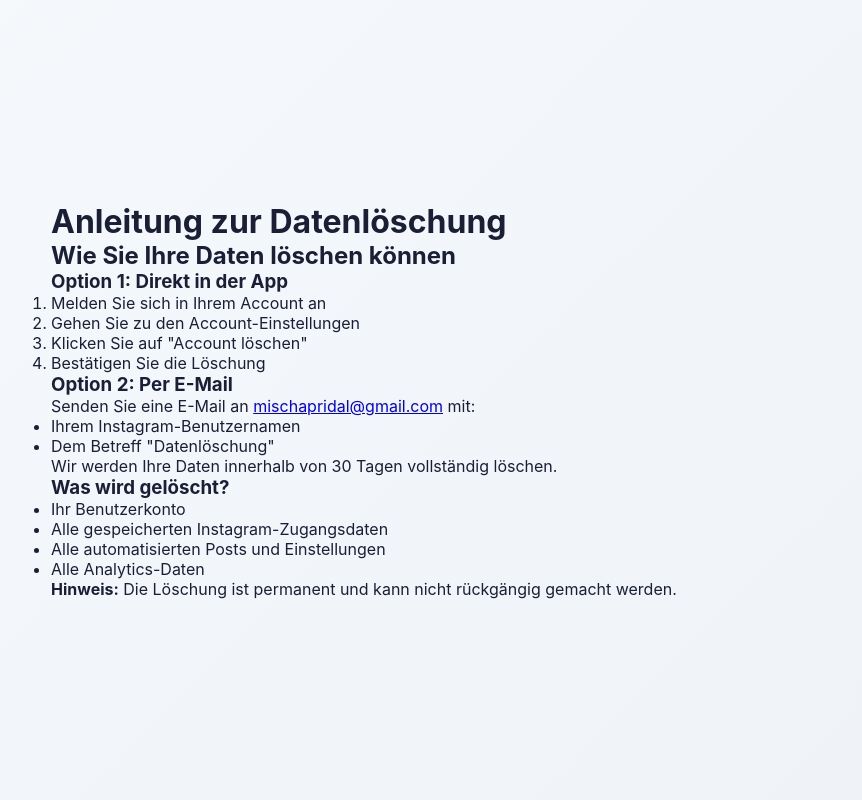
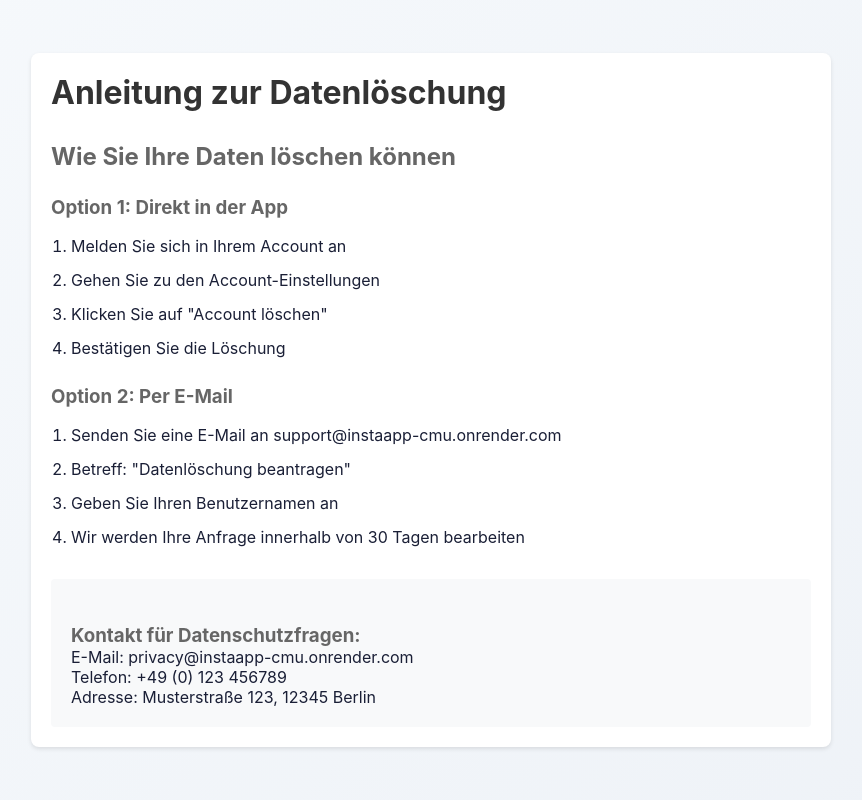
Before and after one commit to pridalx21/instaapp, a Flask app: page /data-deletion in a window 1280 px wide. Shown: the whole page, without its empty margins (209-1071 px from the left). Run offline with Flask 3, Linux system fonts and the light colour scheme; parts of the project's set-up code (start-up, migrations or seed data) failed here and were passed over; some libraries are stand-ins or nearby versions.

Commit message:
Update Facebook callback URLs and data deletion page

```diff
--- a/instaapp.py
+++ b/instaapp.py
@@ -367,7 +367,10 @@ def generate_image_with_stable_diffusion(prompt):
 # Facebook/Instagram API Configuration
 FACEBOOK_APP_ID = os.getenv('FACEBOOK_APP_ID')
 FACEBOOK_APP_SECRET = os.getenv('FACEBOOK_APP_SECRET')
-FACEBOOK_REDIRECT_URI = os.getenv('FACEBOOK_REDIRECT_URI', 'http://localhost:5000/facebook/callback')
+if os.environ.get('RENDER'):
+    FACEBOOK_REDIRECT_URI = 'https://instaapp-cmu.onrender.com/facebook/callback'
+else:
+    FACEBOOK_REDIRECT_URI = 'http://localhost:5000/facebook/callback'
 
 @app.route('/facebook/login')
 def facebook_login():
--- a/templates/data_deletion.html
+++ b/templates/data_deletion.html
@@ -3,8 +3,40 @@
 <head>
     <meta charset="UTF-8">
     <meta name="viewport" content="width=device-width, initial-scale=1.0">
-    <title>Datenlöschung - AutomatiomTool</title>
+    <title>Datenlöschung - Instagram Manager</title>
     <link rel="stylesheet" href="{{ url_for('static', filename='styles.css') }}">
+    <style>
+        .container {
+            max-width: 800px;
+            margin: 40px auto;
+            padding: 20px;
+            background: white;
+            border-radius: 8px;
+            box-shadow: 0 2px 4px rgba(0,0,0,0.1);
+        }
+        h1 {
+            color: #333;
+            margin-bottom: 30px;
+        }
+        h2, h3 {
+            color: #666;
+            margin-top: 25px;
+        }
+        ol, ul {
+            margin: 15px 0;
+            padding-left: 20px;
+        }
+        li {
+            margin: 10px 0;
+            line-height: 1.5;
+        }
+        .contact-info {
+            margin-top: 30px;
+            padding: 20px;
+            background: #f8f9fa;
+            border-radius: 4px;
+        }
+    </style>
 </head>
 <body>
     <div class="container">
@@ -21,22 +53,19 @@
         </ol>
 
         <h3>Option 2: Per E-Mail</h3>
-        <p>Senden Sie eine E-Mail an <a href="mailto:mischapridal@gmail.com">mischapridal@gmail.com</a> mit:</p>
-        <ul>
-            <li>Ihrem Instagram-Benutzernamen</li>
-            <li>Dem Betreff "Datenlöschung"</li>
-        </ul>
-        <p>Wir werden Ihre Daten innerhalb von 30 Tagen vollständig löschen.</p>
+        <ol>
+            <li>Senden Sie eine E-Mail an support@instaapp-cmu.onrender.com</li>
+            <li>Betreff: "Datenlöschung beantragen"</li>
+            <li>Geben Sie Ihren Benutzernamen an</li>
+            <li>Wir werden Ihre Anfrage innerhalb von 30 Tagen bearbeiten</li>
+        </ol>
 
-        <h3>Was wird gelöscht?</h3>
-        <ul>
-            <li>Ihr Benutzerkonto</li>
-            <li>Alle gespeicherten Instagram-Zugangsdaten</li>
-            <li>Alle automatisierten Posts und Einstellungen</li>
-            <li>Alle Analytics-Daten</li>
-        </ul>
-
-        <p><strong>Hinweis:</strong> Die Löschung ist permanent und kann nicht rückgängig gemacht werden.</p>
+        <div class="contact-info">
+            <h3>Kontakt für Datenschutzfragen:</h3>
+            <p>E-Mail: privacy@instaapp-cmu.onrender.com</p>
+            <p>Telefon: +49 (0) 123 456789</p>
+            <p>Adresse: Musterstraße 123, 12345 Berlin</p>
+        </div>
     </div>
 </body>
 </html>
```
